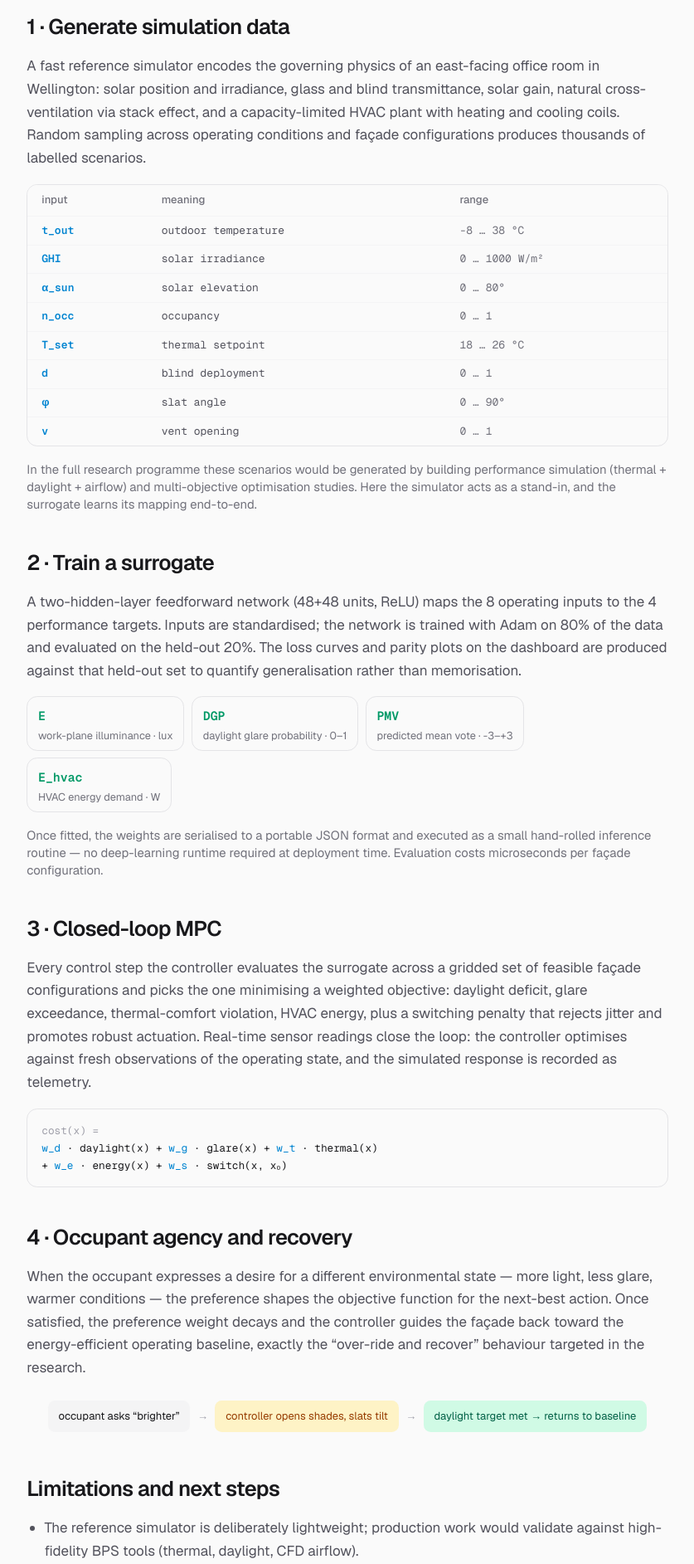
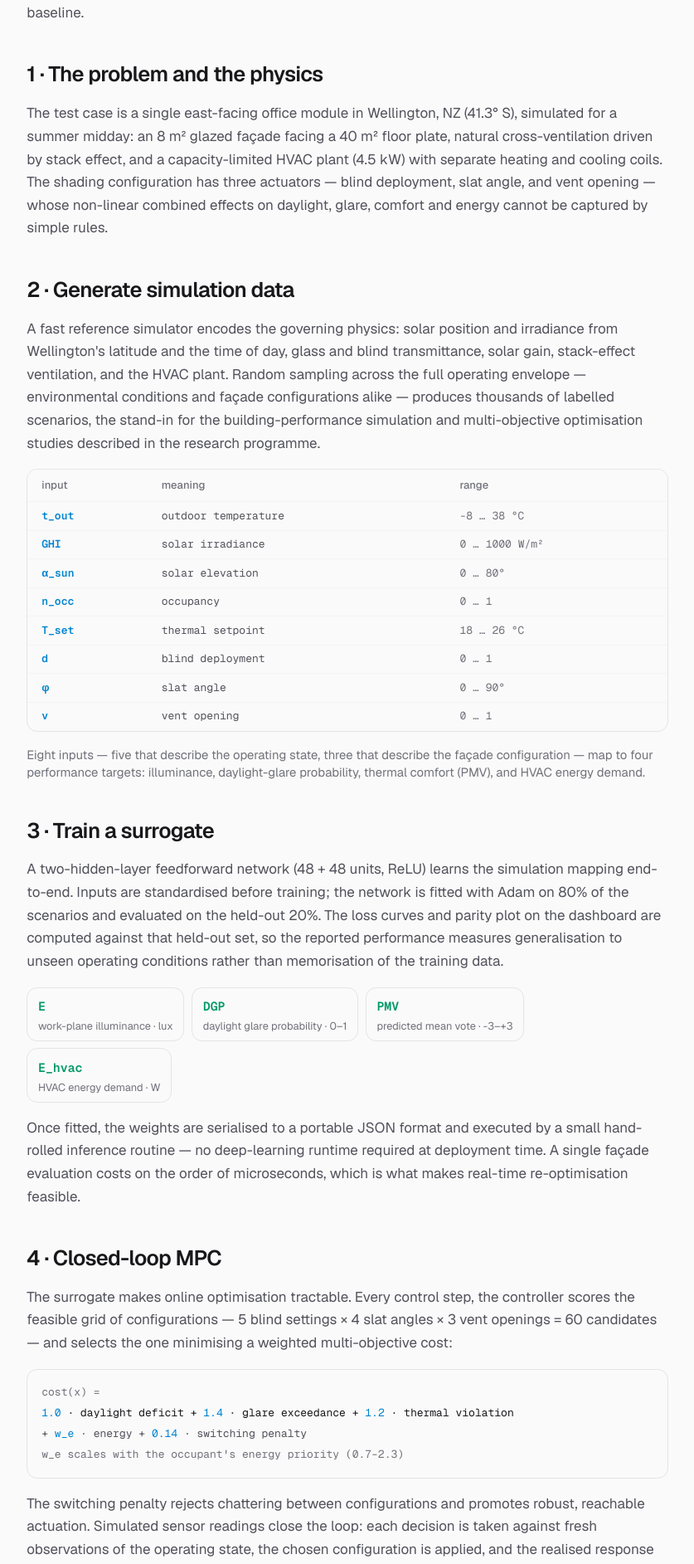
Before and after one commit to manjuvallayil/climafacade, a Next.js app: page /about in a window 1280 px wide. Shown: the part 360-2245 px from the top of the page at 83% size, without its empty margins (221-1058 px from the left). Built offline with nearby package versions, Linux system fonts and the light colour scheme.

Commit message:
Feature surrogate section, expand How-it-works page, highlight nav tabs

```diff
--- a/src/app/about/page.tsx
+++ b/src/app/about/page.tsx
@@ -28,7 +28,7 @@ export default function About() {
           </Link>
           <Link
             href="/"
-            className="rounded-full border border-zinc-200 px-3 py-1 text-[11px] font-medium text-zinc-600 transition-colors hover:border-zinc-400 dark:border-zinc-700 dark:text-zinc-300"
+            className="rounded-full bg-amber-100 px-4 py-1.5 text-xs font-semibold text-amber-800 shadow-sm transition-colors hover:bg-amber-200 dark:bg-amber-900/60 dark:text-amber-200 dark:hover:bg-amber-900/80"
           >
             ← Back to demo
           </Link>
@@ -38,26 +38,41 @@ export default function About() {
       <main className="mx-auto max-w-3xl space-y-10 px-5 py-10">
         <section>
           <h1 className="text-4xl font-semibold tracking-tight">
-            Machine learning for adaptive building façades
+            How it works — machine learning for adaptive building façades
           </h1>
           <p className="mt-3 text-base leading-relaxed text-zinc-600 dark:text-zinc-400">
             Dynamic shading façades must reconcile competing objectives — daylight, glare,
             thermal comfort and energy — while responding to what the occupant actually wants.
-            Full building-performance simulation is far too slow for real-time operation. This
-            demonstrator shows the pipeline proposed for the research: a deep-learning
-            surrogate trained on simulation data, deployed inside a model-predictive controller
-            that re-optimises the shading configuration every control step.
+            Full building-performance simulation (BPS) is far too slow for real-time control.
+            This demonstrator implements the complete pipeline proposed in the research: generate
+            labelled data from a physics-based simulator, train a deep-learning surrogate on that
+            data, deploy the surrogate inside a model-predictive controller (MPC), and let live
+            sensor feedback close the loop — including when the occupant overrides the baseline.
           </p>
         </section>
 
         <section className="space-y-4">
-          <h2 className="text-2xl font-semibold tracking-tight">1 · Generate simulation data</h2>
+          <h2 className="text-2xl font-semibold tracking-tight">1 · The problem and the physics</h2>
           <p className="text-base leading-relaxed text-zinc-600 dark:text-zinc-400">
-            A fast reference simulator encodes the governing physics of an east-facing office
-            room in Wellington: solar position and irradiance, glass and blind transmittance,
-            solar gain, natural cross-ventilation via stack effect, and a capacity-limited HVAC
-            plant with heating and cooling coils. Random sampling across operating conditions and
-            façade configurations produces thousands of labelled scenarios.
+            The test case is a single east-facing office module in Wellington, NZ (41.3° S),
+            simulated for a summer midday: an 8 m² glazed façade facing a 40 m² floor plate,
+            natural cross-ventilation driven by stack effect, and a capacity-limited HVAC plant
+            (4.5 kW) with separate heating and cooling coils. The shading configuration has three
+            actuators — blind deployment, slat angle, and vent opening — whose non-linear combined
+            effects on daylight, glare, comfort and energy cannot be captured by simple rules.
+          </p>
+        </section>
+
+        <section className="space-y-4">
+          <h2 className="text-2xl font-semibold tracking-tight">2 · Generate simulation data</h2>
+          <p className="text-base leading-relaxed text-zinc-600 dark:text-zinc-400">
+            A fast reference simulator encodes the governing physics: solar position and
+            irradiance from Wellington&apos;s latitude and the time of day, glass and blind
+            transmittance, solar gain, stack-effect ventilation, and the HVAC plant. Random
+            sampling across the full operating envelope — environmental conditions and façade
+            configurations alike — produces thousands of labelled scenarios, the stand-in for the
+            building-performance simulation and multi-objective optimisation studies described in
+            the research programme.
           </p>
           <div className="overflow-x-auto rounded-xl border border-zinc-200 dark:border-zinc-800">
             <table className="w-full text-left text-[13px]">
@@ -84,21 +99,21 @@ export default function About() {
             </table>
           </div>
           <p className="text-sm text-zinc-500">
-            In the full research programme these scenarios would be generated by building
-            performance simulation (thermal + daylight + airflow) and multi-objective
-            optimisation studies. Here the simulator acts as a stand-in, and the surrogate
-            learns its mapping end-to-end.
+            Eight inputs — five that describe the operating state, three that describe the façade
+            configuration — map to four performance targets: illuminance, daylight-glare
+            probability, thermal comfort (PMV), and HVAC energy demand.
           </p>
         </section>
 
         <section className="space-y-4">
-          <h2 className="text-2xl font-semibold tracking-tight">2 · Train a surrogate</h2>
+          <h2 className="text-2xl font-semibold tracking-tight">3 · Train a surrogate</h2>
           <p className="text-base leading-relaxed text-zinc-600 dark:text-zinc-400">
-            A two-hidden-layer feedforward network (48+48 units, ReLU) maps the 8 operating
-            inputs to the 4 performance targets. Inputs are standardised; the network is trained
-            with Adam on 80% of the data and evaluated on the held-out 20%. The loss curves and
-            parity plots on the dashboard are produced against that held-out set to quantify
-            generalisation rather than memorisation.
+            A two-hidden-layer feedforward network (48 + 48 units, ReLU) learns the simulation
+            mapping end-to-end. Inputs are standardised before training; the network is fitted
+            with Adam on 80% of the scenarios and evaluated on the held-out 20%. The loss curves
+            and parity plot on the dashboard are computed against that held-out set, so the
+            reported performance measures generalisation to unseen operating conditions rather
+            than memorisation of the training data.
           </p>
           <div className="flex flex-wrap gap-2">
             {OUTPUTS.map((o) => (
@@ -115,57 +130,96 @@ export default function About() {
               </div>
             ))}
           </div>
-          <p className="text-sm text-zinc-500">
-            Once fitted, the weights are serialised to a portable JSON format and executed as a
+          <p className="text-base leading-relaxed text-zinc-600 dark:text-zinc-400">
+            Once fitted, the weights are serialised to a portable JSON format and executed by a
             small hand-rolled inference routine — no deep-learning runtime required at deployment
-            time. Evaluation costs microseconds per façade configuration.
+            time. A single façade evaluation costs on the order of microseconds, which is what
+            makes real-time re-optimisation feasible.
           </p>
         </section>
 
         <section className="space-y-4">
-          <h2 className="text-2xl font-semibold tracking-tight">3 · Closed-loop MPC</h2>
+          <h2 className="text-2xl font-semibold tracking-tight">4 · Closed-loop MPC</h2>
           <p className="text-base leading-relaxed text-zinc-600 dark:text-zinc-400">
-            Every control step the controller evaluates the surrogate across a gridded set of
-            feasible façade configurations and picks the one minimising a weighted objective:
-            daylight deficit, glare exceedance, thermal-comfort violation, HVAC energy, plus a
-            switching penalty that rejects jitter and promotes robust actuation. Real-time sensor
-            readings close the loop: the controller optimises against fresh observations of the
-            operating state, and the simulated response is recorded as telemetry.
+            The surrogate makes online optimisation tractable. Every control step, the controller
+            scores the feasible grid of configurations — 5 blind settings × 4 slat angles × 3 vent
+            openings = 60 candidates — and selects the one minimising a weighted multi-objective
+            cost:
           </p>
-          <div className="rounded-xl border border-zinc-200 p-4 font-mono text-xs dark:border-zinc-800">
-            <p className="text-zinc-400">cost(x) =</p>
+          <div className="rounded-xl border border-zinc-200 p-4 font-mono text-[13px] dark:border-zinc-800">
+            <p className="text-zinc-500">cost(x) =</p>
             <p className="mt-1">
-              <span className="text-sky-600 dark:text-sky-400">w_d</span> · daylight(x) +{" "}
-              <span className="text-sky-600 dark:text-sky-400">w_g</span> · glare(x) +{" "}
-              <span className="text-sky-600 dark:text-sky-400">w_t</span> · thermal(x)
+              <span className="text-sky-600 dark:text-sky-400">1.0</span> · daylight deficit +{" "}
+              <span className="text-sky-600 dark:text-sky-400">1.4</span> · glare exceedance +{" "}
+              <span className="text-sky-600 dark:text-sky-400">1.2</span> · thermal violation
             </p>
-            <p className="mt-1">
-              + <span className="text-sky-600 dark:text-sky-400">w_e</span> · energy(x) +{" "}
-              <span className="text-sky-600 dark:text-sky-400">w_s</span> · switch(x, x₀)
+            <p className="mt-1 text-zinc-600 dark:text-zinc-300">
+              + <span className="text-sky-600 dark:text-sky-400">w_e</span> · energy +{" "}
+              <span className="text-sky-600 dark:text-sky-400">0.14</span> · switching penalty
             </p>
+            <p className="mt-1 text-zinc-500">w_e scales with the occupant&apos;s energy priority (0.7–2.3)</p>
           </div>
+          <p className="text-base leading-relaxed text-zinc-600 dark:text-zinc-400">
+            The switching penalty rejects chattering between configurations and promotes robust,
+            reachable actuation. Simulated sensor readings close the loop: each decision is taken
+            against fresh observations of the operating state, the chosen configuration is applied,
+            and the realised response is recorded as telemetry. Because each surrogate call is
+            sub-millisecond, the full re-optimisation — the same principle behind a receding-horizon
+            controller at scale — happens in real time, without a complete online simulation or
+            optimisation run at every step.
+          </p>
         </section>
 
         <section className="space-y-4">
-          <h2 className="text-2xl font-semibold tracking-tight">4 · Occupant agency and recovery</h2>
+          <h2 className="text-2xl font-semibold tracking-tight">5 · Occupant agency and recovery</h2>
           <p className="text-base leading-relaxed text-zinc-600 dark:text-zinc-400">
+            This is the part that most directly mirrors the research focus on responsive control.
             When the occupant expresses a desire for a different environmental state — more light,
-            less glare, warmer conditions — the preference shapes the objective function for the
-            next-best action. Once satisfied, the preference weight decays and the controller
-            guides the façade back toward the energy-efficient operating baseline, exactly the
-            &ldquo;over-ride and recover&rdquo; behaviour targeted in the research.
+            less glare, warmer or cooler conditions, or a stronger energy-efficiency priority — the
+            request reshapes the objective function for the next-best action. The controller then
+            picks the feasible configuration that best honours the expressed preference.
           </p>
-          <div className="flex items-center justify-center gap-2 py-2 text-[13px]">
+          <div className="flex flex-wrap items-center justify-center gap-2 py-2 text-[13px]">
             <span className="rounded-lg bg-zinc-100 px-3 py-2 dark:bg-zinc-900">occupant asks &ldquo;brighter&rdquo;</span>
-            <span className="text-zinc-400">→</span>
+            <span className="text-zinc-500">→</span>
             <span className="rounded-lg bg-amber-100 px-3 py-2 text-amber-800 dark:bg-amber-900/50 dark:text-amber-200">
               controller opens shades, slats tilt
             </span>
-            <span className="text-zinc-400">→</span>
+            <span className="text-zinc-500">→</span>
             <span className="rounded-lg bg-emerald-100 px-3 py-2 text-emerald-800 dark:bg-emerald-900/50 dark:text-emerald-200">
               daylight target met → returns to baseline
             </span>
           </div>
+          <p className="text-base leading-relaxed text-zinc-600 dark:text-zinc-400">
+            Once the preference is satisfied, its weight decays and the controller guides the
+            façade back toward the energy-efficient operating baseline — the &ldquo;override and
+            recover&rdquo; behaviour targeted in the research, achieved without requiring a
+            complete online optimisation process at every step.
+          </p>
+        </section>
+
+        <section className="space-y-4">
+          <h2 className="text-2xl font-semibold tracking-tight">6 · Evaluation and robustness</h2>
+          <ul className="list-disc space-y-1.5 pl-5 text-base leading-relaxed text-zinc-600 dark:text-zinc-400">
+            <li>
+              The surrogate is judged on held-out data via R² and mean absolute error — the
+              metrics shown on the dashboard — which quantify generalisation to previously unseen
+              operating conditions.
+            </li>
+            <li>
+              The parity plot visually checks spread vs bias across the prediction range; the loss
+              curves expose overfitting if training and validation curves diverge.
+            </li>
+            <li>
+              Computational efficiency is measured directly: the model&apos;s evaluation time (µs)
+              is reported on the dashboard as the binding constraint for real-time suitability.
+            </li>
+            <li>
+              Independence from a heavyweight ML runtime (portable JSON weights + hand-rolled
+              inference) supports deployment onto the lightweight edge hardware a physical façade
+              system would use.
+            </li>
+          </ul>
         </section>
 
         <section className="space-y-4">
@@ -173,19 +227,21 @@ export default function About() {
           <ul className="list-disc space-y-1.5 pl-5 text-base leading-relaxed text-zinc-600 dark:text-zinc-400">
             <li>
               The reference simulator is deliberately lightweight; production work would validate
-              against high-fidelity BPS tools (thermal, daylight, CFD airflow).
+              against high-fidelity BPS tools (thermal, daylight, CFD airflow) and multi-objective
+              optimisation results from the research programme.
             </li>
             <li>
-              MPC uses a static surrogate; online adaptation and Bayesian calibration to live
-              sensor streams is a natural extension.
+              MPC currently uses a static surrogate; online adaptation and Bayesian calibration to
+              live sensor streams is a natural extension.
             </li>
             <li>
-              Switching penalties here are heuristic; reinforcement-learning policies or mixed-
-              integer optimisation could replace the grid search at larger scale.
+              The closed-loop search is a grid over feasible configurations; reinforcement-learning
+              policies or mixed-integer optimisation could replace it as the action space grows.
             </li>
             <li>
-              Uncertainty quantification (e.g. ensembles or MC-dropout) is an explicit next step to
-              make the control policy robust to model error.
+              Uncertainty quantification (ensembles or MC-dropout) is an explicit next step, to make
+              the control policy robust to surrogate error on low-data regions of the operating
+              envelope.
             </li>
           </ul>
         </section>
--- a/src/app/page.tsx
+++ b/src/app/page.tsx
@@ -73,7 +73,7 @@ export default function Home() {
             </span>
             <Link
               href="/about"
-              className="rounded-full border border-zinc-200 px-3 py-1 text-xs font-medium text-zinc-600 transition-colors hover:border-zinc-400 dark:border-zinc-700 dark:text-zinc-300"
+              className="rounded-full bg-amber-100 px-4 py-1.5 text-xs font-semibold text-amber-800 shadow-sm transition-colors hover:bg-amber-200 dark:bg-amber-900/60 dark:text-amber-200 dark:hover:bg-amber-900/80"
             >
               How it works
             </Link>
@@ -107,6 +107,13 @@ export default function Home() {
           </div>
         </section>
 
+        <ModelTrainingPanel
+          training={training}
+          progress={trainProgress}
+          result={trainResult}
+          onRetrain={actions.retrain}
+        />
+
         <div className="grid gap-5 xl:grid-cols-12">
           <div className="space-y-5 xl:col-span-3">
             <EnvironmentPanel
@@ -126,12 +133,6 @@ export default function Home() {
               onGhi={actions.setManualGhi}
               occupancy={sim.occupancy}
               onOccupancy={actions.setOccupancy}
-            />
-            <ModelTrainingPanel
-              training={training}
-              progress={trainProgress}
-              result={trainResult}
-              onRetrain={actions.retrain}
             />
           </div>
 
--- a/src/components/ModelTrainingPanel.tsx
+++ b/src/components/ModelTrainingPanel.tsx
@@ -20,15 +20,15 @@ function LossChart({ result }: { result: TrainResult }) {
     val: Number(h.valLoss.toExponential(3)),
   }));
   return (
-    <div className="h-36">
+    <div className="h-56">
       <ResponsiveContainer width="100%" height="100%">
-        <LineChart data={data} margin={{ top: 4, right: 8, bottom: 0, left: 0 }}>
+        <LineChart data={data} margin={{ top: 4, right: 16, bottom: 0, left: 8 }}>
           <CartesianGrid strokeDasharray="3 3" stroke="rgba(148,163,184,0.25)" />
-          <XAxis dataKey="epoch" tick={{ fontSize: 10 }} stroke="#94a3b8" />
+          <XAxis dataKey="epoch" tick={{ fontSize: 11 }} stroke="#94a3b8" />
           <YAxis
-            tick={{ fontSize: 10 }}
+            tick={{ fontSize: 11 }}
             stroke="#94a3b8"
-            width={64}
+            width={72}
             tickFormatter={(v) => v.toExponential(0)}
           />
           <Tooltip
@@ -71,8 +71,8 @@ export function ModelTrainingPanel({
 
   return (
     <Card
-      title="Surrogate model"
-      subtitle="Neural network trained in-browser on simulation data"
+      title="Surrogate model — the intelligence inside the controller"
+      subtitle="Deep-learning proxy for building-performance simulation, trained in your browser and deployed in closed loop"
       badge={
         result ? (
           <span className="rounded-full bg-emerald-100 px-2 py-0.5 text-[11px] font-semibold text-emerald-700 dark:bg-emerald-900/60 dark:text-emerald-300">
@@ -137,9 +137,11 @@ export function ModelTrainingPanel({
           </div>
 
           <p className="text-xs leading-relaxed text-zinc-500">
-            8 inputs → {result.history.length} epochs → 4 performance predictions.
-            Mean evaluation <b>{result.evalTimeUs.toFixed(0)} µs</b> per façade
-            configuration — compatible with sub-second closed-loop actuation.
+            Trained on {result.samples.toLocaleString()} simulation-generated scenarios — 8 operating
+            inputs mapping to 4 performance targets — and validated on held-out data (val R²{" "}
+            <b>{(result.r2 * 100).toFixed(1)}%</b>, MAE <b>{result.mae.toFixed(1)}</b>). Each façade
+            configuration is evaluated in <b>{result.evalTimeUs.toFixed(0)} µs</b>, compatible with
+            sub-second closed-loop re-optimisation in real time.
           </p>
         </div>
       )}
```
